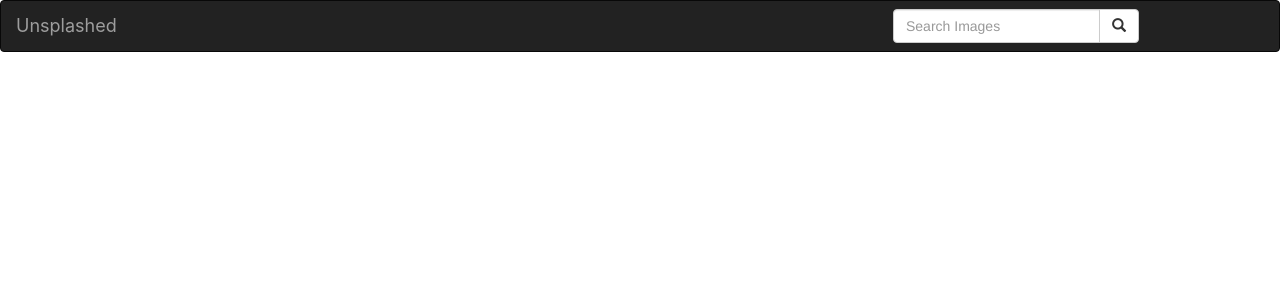
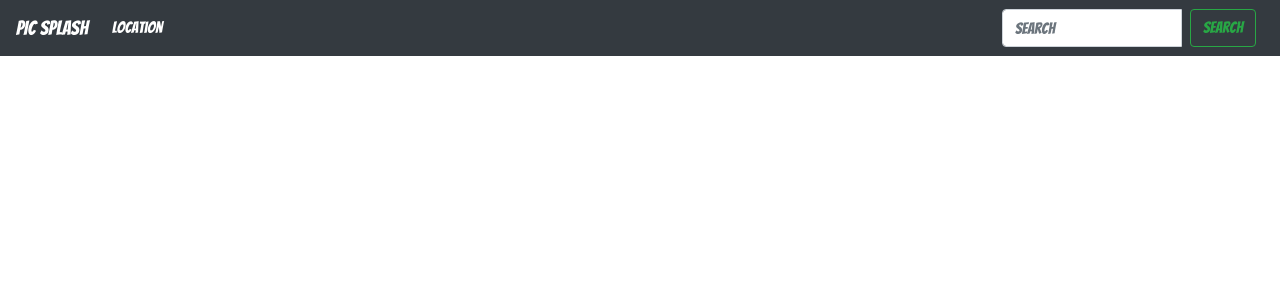
Before and after one commit to sethmuriuki/Splash, a Django app: page / in a window 1280 px wide. Shown: the top 300 px of the page. Run offline with Django 3.2, Linux system fonts and the light colour scheme; data that the repository does not hold is empty; some libraries are stand-ins or nearby versions.

Commit message:
update templates

```diff
--- a/gallery/models.py
+++ b/gallery/models.py
@@ -41,7 +41,7 @@ class Gallery(models.Model):
         self.delete()
 
     @classmethod
-    def search_by_title(cls,search_term):
-        gallery = cls.object.filter(title__icontains=search_term)
+    def search_by_category(cls,search_term):
+        gallery = cls.objects.filter(category__name__icontains=search_term)
 
         return gallery
--- a/gallery/templates/base.html
+++ b/gallery/templates/base.html
@@ -1,4 +1,4 @@
-{% load bootstrap3 %} {% load static%}
+{% load bootstrap4 %} {% load static%}
 
 <!DOCTYPE html>
 <html lang="en">
@@ -11,8 +11,15 @@
     {% else %}
     <title>Splash</title>
     {% endif %} {% block styles %} {% bootstrap_css %}
+    <link href="https://fonts.googleapis.com/css?family=Permanent+Marker" rel="stylesheet">
+
     <link rel="stylesheet" href="{% static 'css/splash.css' %}"> {% endblock %}
+    <!-- UIkit CSS -->
+    <link rel="stylesheet" href="https://cdnjs.cloudflare.com/ajax/libs/uikit/3.0.0-beta.40/css/uikit.min.css" />
 
+    <!-- UIkit JS -->
+    <script src="https://cdnjs.cloudflare.com/ajax/libs/uikit/3.0.0-beta.40/js/uikit.min.js"></script>
+    <script src="https://cdnjs.cloudflare.com/ajax/libs/uikit/3.0.0-beta.40/js/uikit-icons.min.js"></script>
 </head>
 
 <body>
--- a/gallery/templates/index.html
+++ b/gallery/templates/index.html
@@ -1,18 +1,19 @@
 {% extends 'base.html' %} {% block content %}
-<section class="no-touch">
-    <div class="container"> </div>
-    <div class="wrap">
-        {% for image_item in images %}
-        <a href="{% url 'myimage' image_item.id %}">
-            <div class="box">
-                <div class="boxInner">
+<div class="uk-section uk-section-default">
+    <div class="uk-container uk-container-expand">
+        <div class="uk-child-width-1-3@s uk-grid-match .uk-margin-auto" uk-grid>
+            {% for image_item in images %}
+            <a href="{% url 'myimage' image_item.id %}">
+                <div class="uk-card uk-card-default uk-card-hover uk-card-body">
                     <img src="{{ image_item.image.url }}" class="img-responsive">
-                    <div class="titleBox">{{image_item.name}}</div>
+                    <div class="uk-text-center uk-card-body uk-text-large ">
+                        <p style="font-family: 'Permanent Marker', cursive;">{{image_item.name}}</p>
+                    </div>
                 </div>
-            </div>
-            {% endfor %}
+                {% endfor %}
 
+        </div>
     </div>
-    </div>
-</section>
+</div>
+
 {% endblock %}
--- a/gallery/templates/navbar.html
+++ b/gallery/templates/navbar.html
@@ -5,30 +5,29 @@
     <meta charset="UTF-8">
     <meta name="viewport" content="width=device-width, initial-scale=1.0">
     <meta http-equiv="X-UA-Compatible" content="ie=edge">
+    <link href="https://fonts.googleapis.com/css?family=Bangers" rel="stylesheet">
+
 </head>
 
-<body>
-    <nav class="navbar navbar-inverse">
-        <div class="container-fluid">
-            <div class="navbar-header">
-                <a class="navbar-brand" href="{% url 'myimages' %}">Unsplashed</a>
-            </div>
+<body style="font-family: 'Bangers', cursive;">
+    <nav class="navbar navbar-expand-lg navbar navbar-dark bg-dark">
+        <a class="navbar-brand" href="index.html">PIC SPLASH</a>
+        <button class="navbar-toggler" type="button" data-toggle="collapse" data-target="#navbarSupportedContent" aria-controls="navbarSupportedContent" aria-expanded="false" aria-label="Toggle navigation">
+                  <span class="navbar-toggler-icon"></span>
+                </button>
 
-            <!-- Adding a search form  -->
-            <div class="col-sm-4 col-md-4 navbar-right">
-
-                <form class="navbar-form" role="search" action="{% url 'search_results' %}">
-
-                    <div class="input-group">
-                        <input type="text" class="form-control" placeholder="Search Images" name="image">
-                        <div class="input-group-btn">
-                            <button class="btn btn-default" type="submit"><i class="glyphicon glyphicon-search"></i></button>
-                        </div>
-                    </div>
-
-                </form>
-            </div>
-            <!-- search form end -->
+        <div class="collapse navbar-collapse" id="navbarSupportedContent">
+            <ul class="navbar-nav mr-auto">
+                <li class="nav-item active">
+                    <a class="nav-link" href="#">Location <span class="sr-only">(current)</span></a>
+                </li>
+            </ul>
+            <form class="form-inline my-2 my-lg-0 mr-2">
+                <div class="input-group">
+                    <input class="form-control mr-sm-2" type="search" placeholder="Search" aria-label="Search" name="Category">
+                    <button class="btn btn-outline-success my-2 my-sm-0" type="submit">Search</button>
+                </div>
+            </form>
         </div>
     </nav>
 </body>
--- a/gallery/views.py
+++ b/gallery/views.py
@@ -16,7 +16,7 @@ def search_results(request):
 
     if 'images' in request.GET and request.GET["images"]:
         search_term = request.GET.get("images")
-        searched_picture = Gallery.search_by_title(search_term)
+        searched_picture = Gallery.search_by_category(search_term)
         message = f"{search_term}"
 
         return render(request, 'search.html',{"message":message,"images": searched_picture})
--- a/requirements.txt
+++ b/requirements.txt
@@ -2,7 +2,7 @@ astroid==1.5.3
 confusable-homoglyphs==3.0.0
 dj-database-url==0.4.2
 Django==1.11.7
-django-bootstrap3==9.1.0
+django-bootstrap4==0.0.6
 django-registration==2.4.1
 django-tinymce==2.7.0
 gunicorn==19.7.1
--- a/splash/settings.py
+++ b/splash/settings.py
@@ -40,7 +40,7 @@ INSTALLED_APPS = [
     'django.contrib.messages',
     'django.contrib.staticfiles',
     'gallery.apps.GalleryConfig',
-    'bootstrap3',
+    'bootstrap4',
 ]
 
 MIDDLEWARE = [
```
Also changed, not shown: gallery/templates/pic.html (+31 -22 lines).
